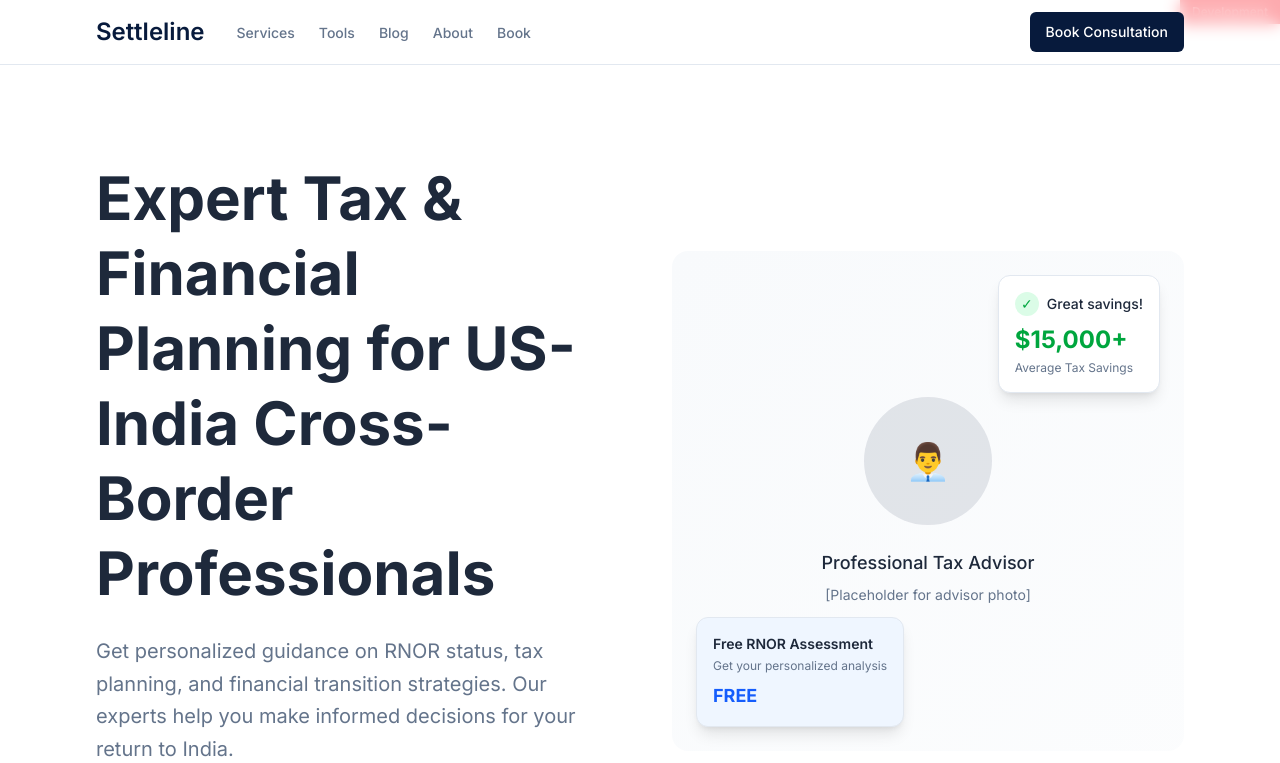
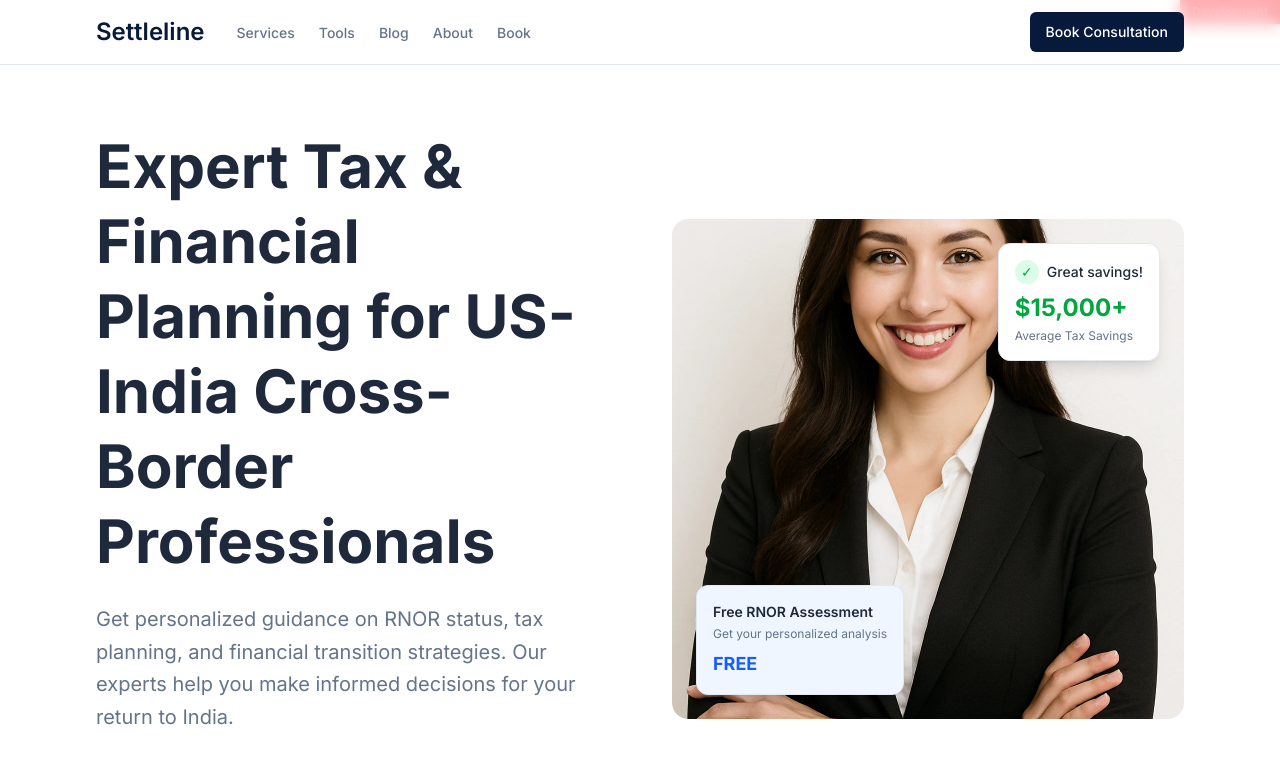
Before and after one commit to settlelinecompany-commits/settleline-next, a Next.js app: page / in a window 1280 px wide. Shown: the top 763 px of the page. Built offline with nearby package versions, Linux system fonts and the light colour scheme.

Commit message:
Hero Section update

```diff
--- a/src/components/blocks/hero.tsx
+++ b/src/components/blocks/hero.tsx
@@ -1,5 +1,7 @@
 import { Button } from "@/components/ui/button"
 import { Container } from "@/components/layout/container"
+import Image from "next/image"
+import heroAdvisorPhoto from "../../../public/images/hero-advisor-photo.webp"
 
 interface HeroProps {
   title: string
@@ -23,7 +25,7 @@ export function Hero({
   background = "default"
 }: HeroProps) {
   return (
-    <section className={`py-16 lg:py-24 ${
+    <section className={`py-12 lg:py-16 ${
       background === "primary"
         ? "bg-primary text-primary-foreground"
         : background === "muted"
@@ -61,19 +63,17 @@ export function Hero({
           <div className="relative">
             {/* Main Hero Image Area */}
             <div className="relative w-full h-96 lg:h-[500px] bg-gradient-to-br from-muted to-muted/50 rounded-2xl overflow-hidden">
-              {/* Placeholder for advisor image */}
-              <div className="absolute inset-0 flex items-center justify-center">
-                <div className="text-center">
-                  <div className="w-32 h-32 bg-primary/10 rounded-full flex items-center justify-center mx-auto mb-6">
-                    <span className="text-4xl">👨‍💼</span>
-                  </div>
-                  <p className="text-lg font-medium text-foreground">
-                    Professional Tax Advisor
-                  </p>
-                  <p className="text-sm text-muted-foreground mt-2">
-                    [Placeholder for advisor photo]
-                  </p>
-                </div>
+              {/* Advisor Image */}
+              <div className="absolute inset-0">
+                <Image
+                  src={heroAdvisorPhoto}
+                  alt="Professional tax advisor helping NRIs with RNOR & cross-border planning"
+                  fill
+                  className="object-cover rounded-2xl"
+                  priority
+                  placeholder="blur"
+                  sizes="(max-width: 768px) 100vw, 50vw"
+                />
               </div>
 
               {/* Overlaid Callout Cards */}
```
Also changed, not shown: public/images/hero-advisor-photo.webp (added).
